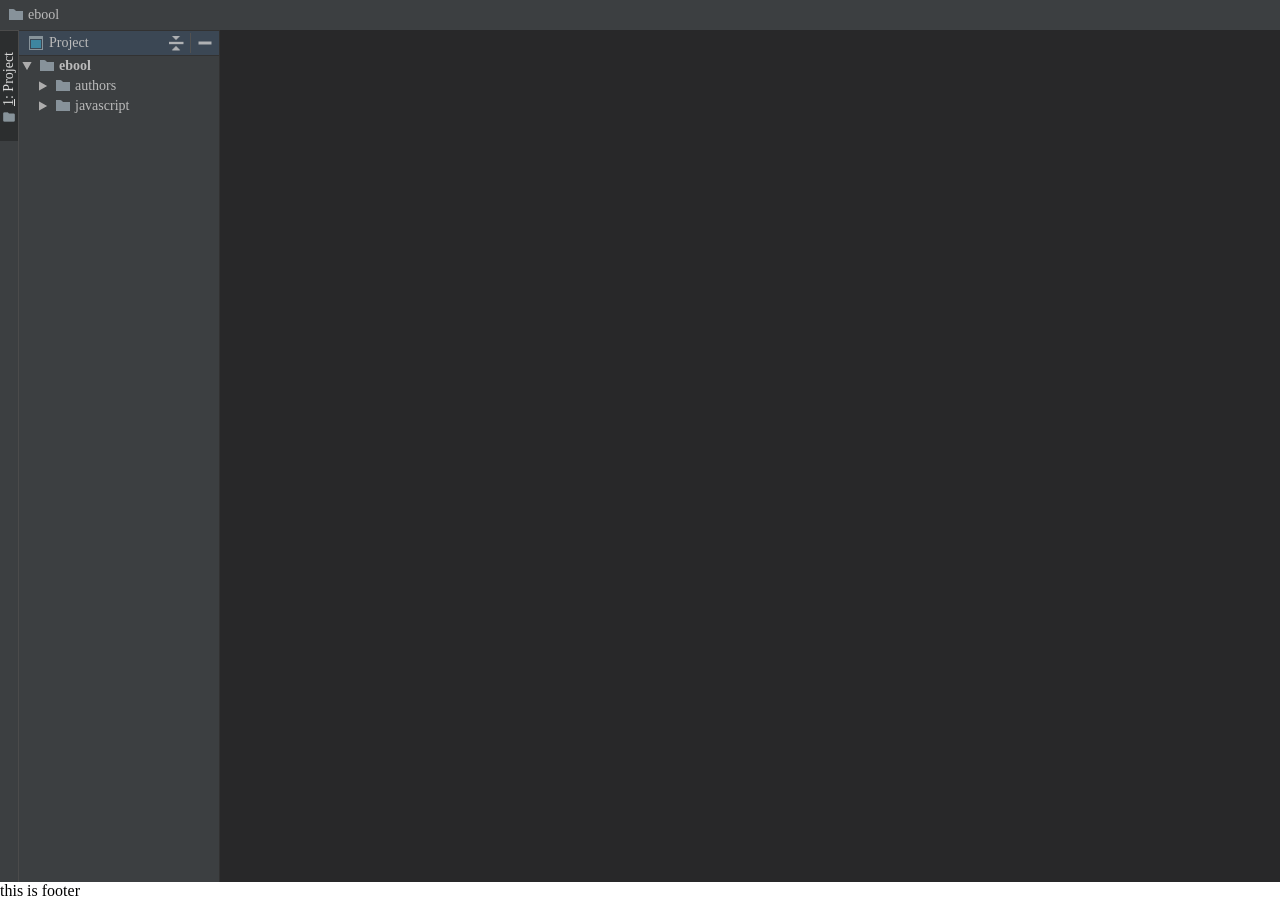
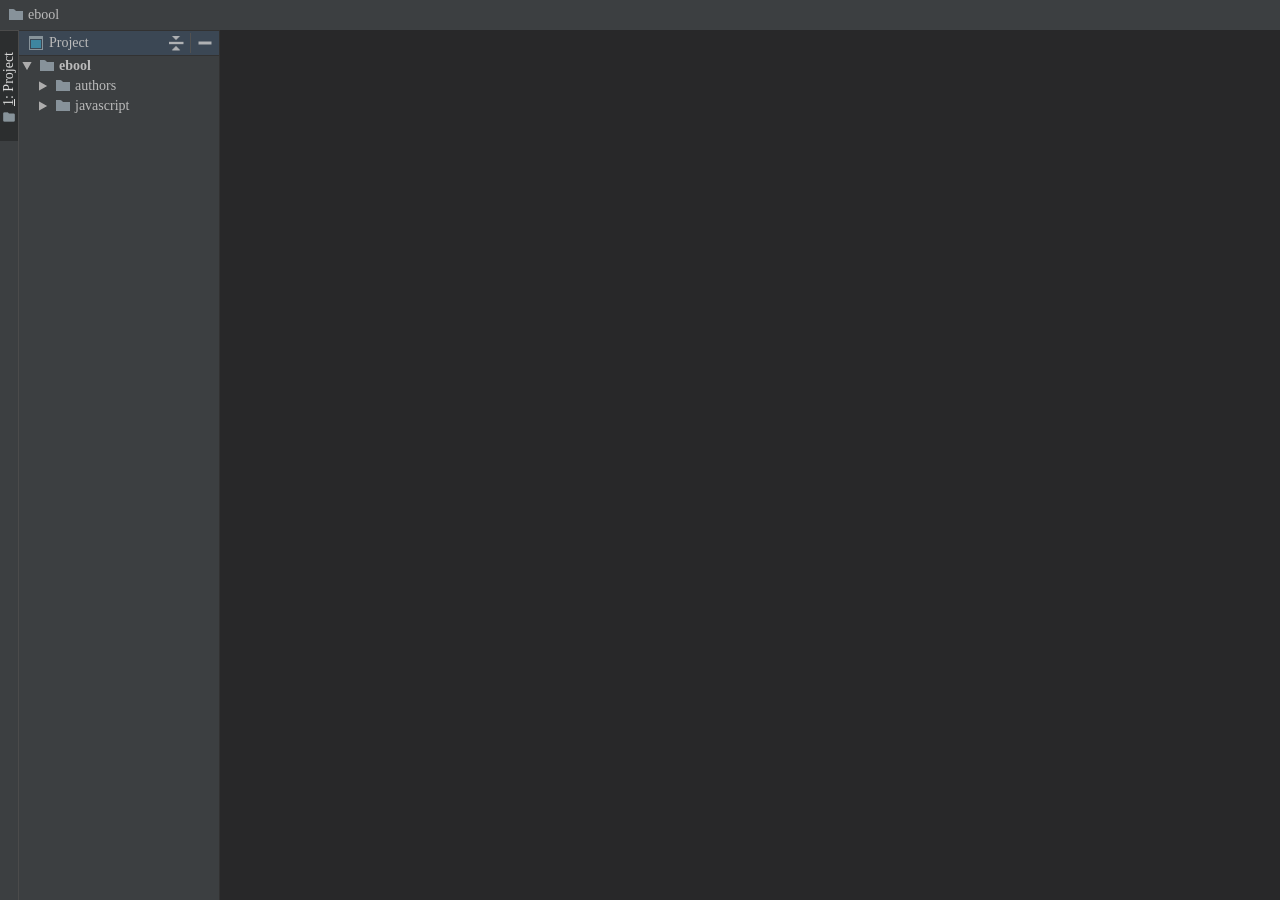
Before and after one commit to ebool/ebool.github.io-pre, a Jekyll site: the page built from index.md, in a window 1280 px wide. Built offline with Jekyll 4.4.1, drawn with Linux system fonts in a browser that asks for light colours.

Commit message:
hide footer

```diff
--- a/_layouts/home.html
+++ b/_layouts/home.html
@@ -15,8 +15,8 @@
       {% include section.html %}
     </section>
   </div>
-  <footer>
-    this is footer
-  </footer>
+  <!--<footer>-->
+    <!--this is footer-->
+  <!--</footer>-->
 </body>
 </html>
```
